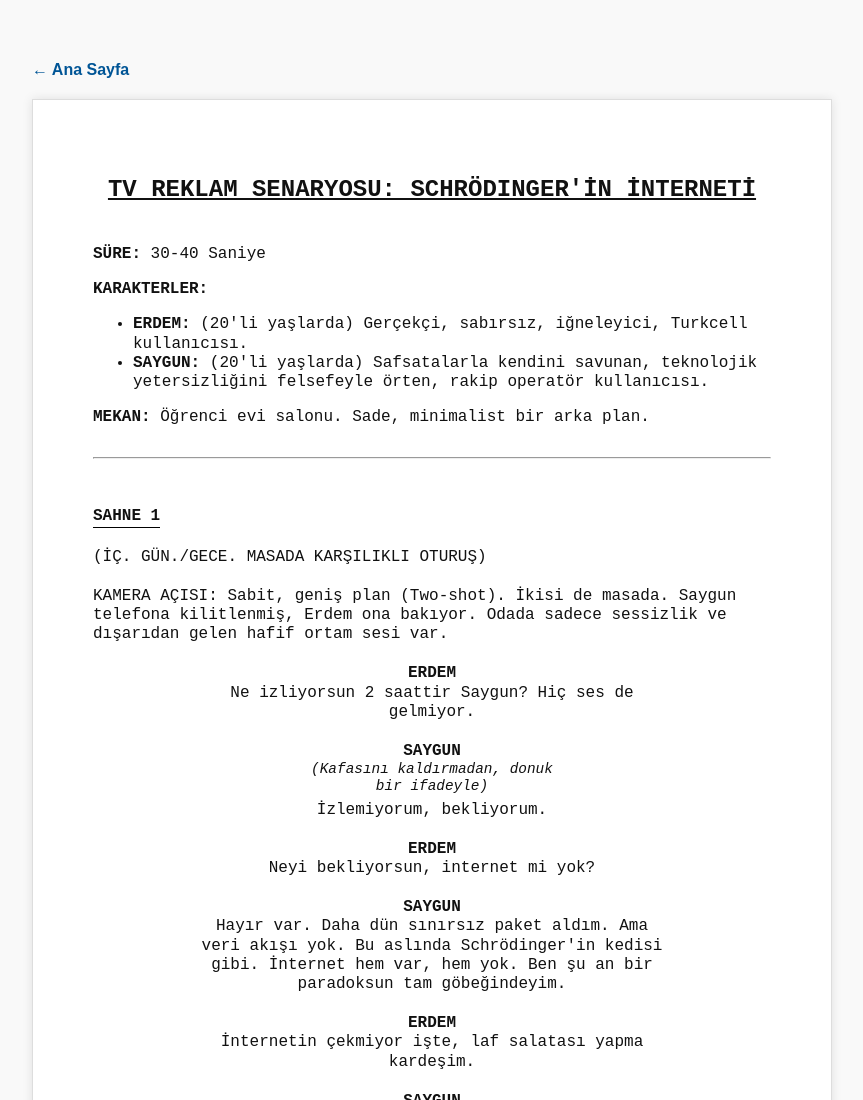
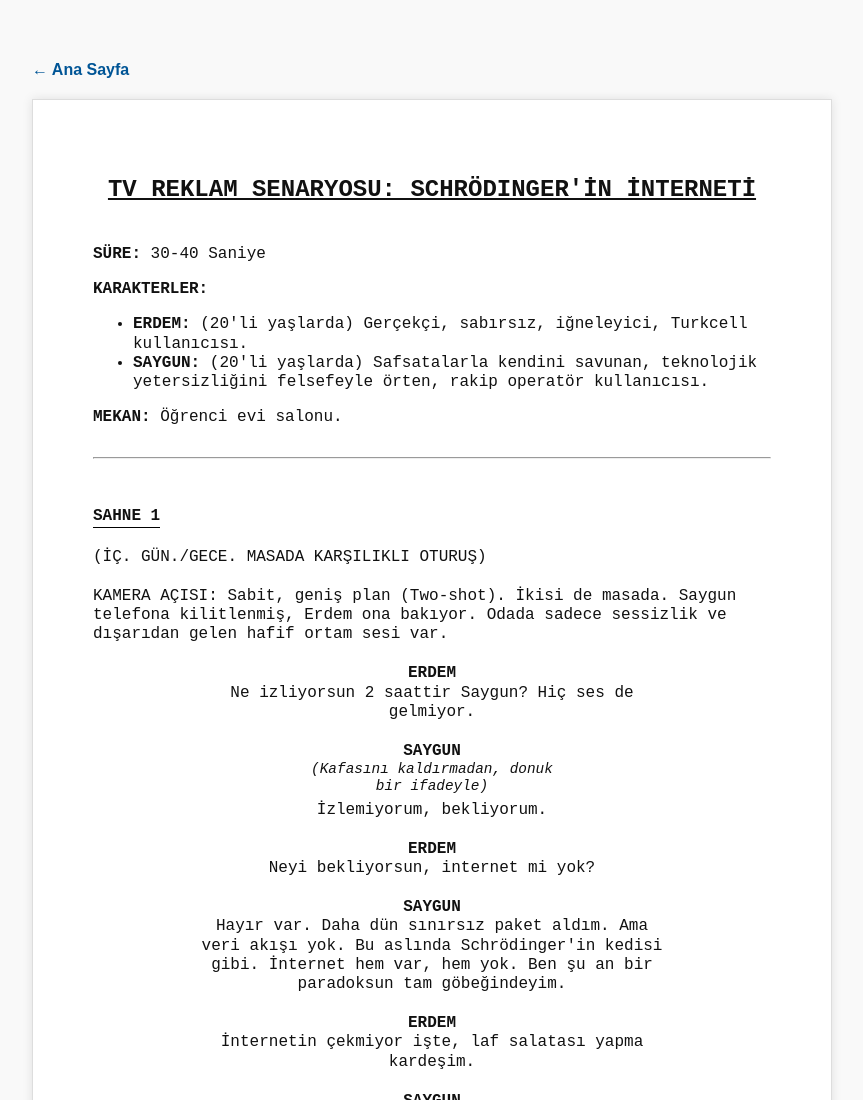
Before and after one commit to dadakvid/turkcell-reklam-202512, a plain HTML site: page senaryolar/TV_AD.html in a window 1280 px wide. Shown: the top 1100 px of the page, without its empty margins (208-1071 px from the left). Drawn offline with Linux system fonts and the light colour scheme.

Commit message:
Update TV_AD.html

```diff
--- a/senaryolar/TV_AD.html
+++ b/senaryolar/TV_AD.html
@@ -40,7 +40,7 @@
                 <li><strong>ERDEM:</strong> (20'li yaşlarda) Gerçekçi, sabırsız, iğneleyici, Turkcell kullanıcısı.</li>
                 <li><strong>SAYGUN:</strong> (20'li yaşlarda) Safsatalarla kendini savunan, teknolojik yetersizliğini felsefeyle örten, rakip operatör kullanıcısı.</li>
             </ul>
-            <p><strong>MEKAN:</strong> Öğrenci evi salonu. Sade, minimalist bir arka plan.</p>
+            <p><strong>MEKAN:</strong> Öğrenci evi salonu.</p>
         </div>
 
         <hr>
```
